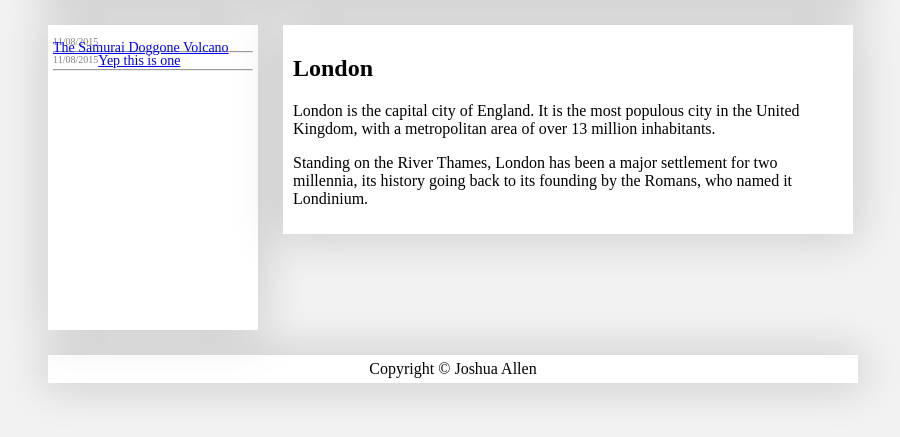
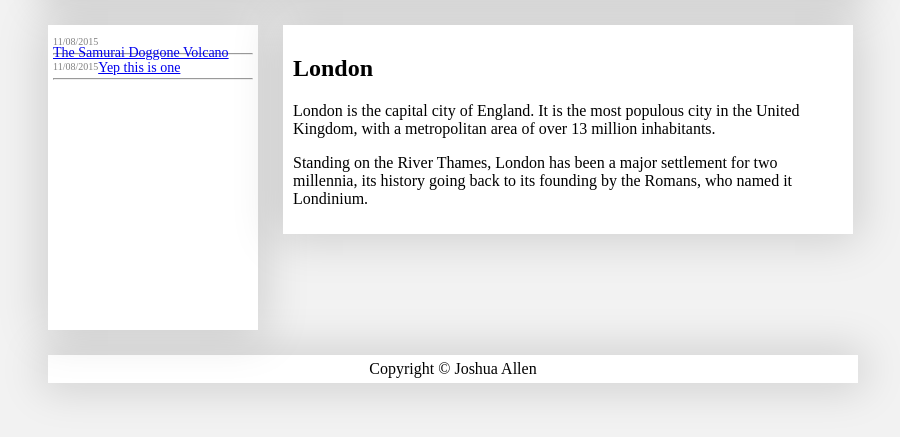
Before and after one commit to Joshua-Allen/Joshua-Allen.github.io, a PHP site: page / in a window 1280 px wide. Shown: the part 88-525 px from the top of the page, without its empty margins (187-1087 px from the left). Run offline with PHP 8.4, Linux system fonts and the light colour scheme; some libraries are stand-ins or nearby versions.

Commit message:
so close...

```diff
--- a/css/test.css
+++ b/css/test.css
@@ -71,7 +71,7 @@ body {
 	font-size: 10px;
 	color: grey;
 	margin-top: 0px;
-	margin-bottom: 5px;
+	margin-bottom: 10px;
 }
 
 .center {
--- a/js/test.js
+++ b/js/test.js
@@ -111,7 +111,7 @@ function populateList(id)
 		$("#"+id).append(
 				'<span id = "postDate">' + date + '</span>' +
 				"<br>" + link + "<br>" +
-				'<hr style="margin-bottom: 5px;">' +
+				'<hr style="margin-bottom: 10px;margin-top: 10px;">' +
 				'<br>');
 		//$("#"+id).append('<p>'  "</p>");
 	}
```
